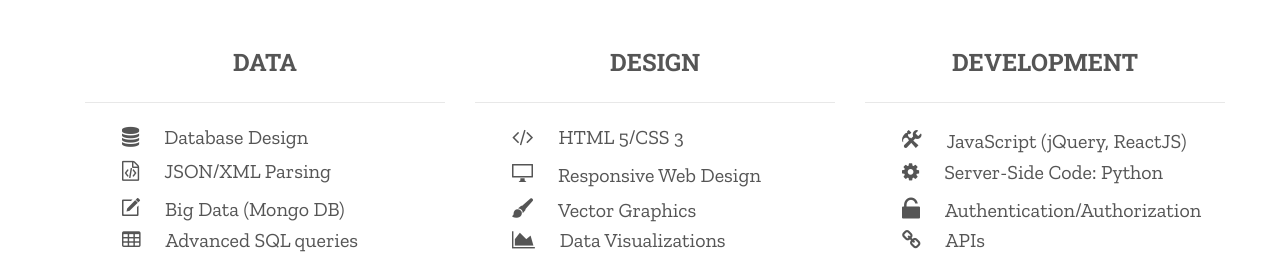
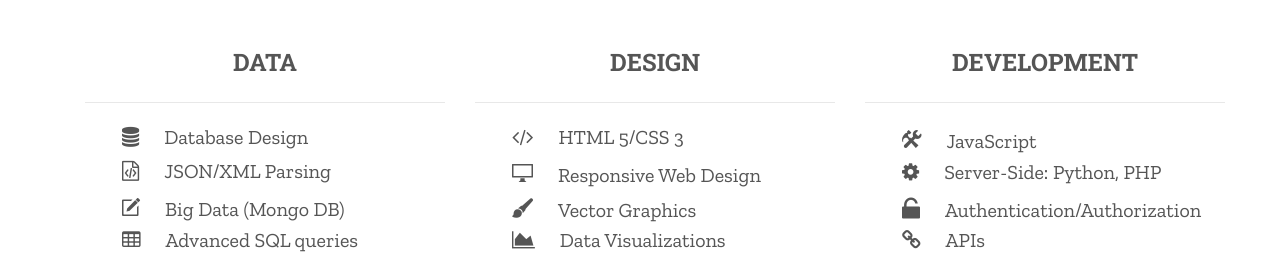
Before and after one commit to cjwhite137/My-Portfolio, a plain HTML site: page index.html in a window 1280 px wide. Shown: the part 1156-1410 px from the top of the page. Drawn offline with nearby package versions, Linux system fonts and the light colour scheme; some packages are replaced by stand-ins of ours; some icons are missing; files whose address does not match are found by name.

Commit message:
Add files via upload

```diff
--- a/index.html
+++ b/index.html
@@ -114,8 +114,8 @@
                         </div>
                         <div class="desc-box">
                         	<ul>
-                            	<li><i class="ion-settings icon"></i>JavaScript (jQuery, ReactJS)</li>
-                                <li><i class="fa fa-cog icon" aria-hidden="true"></i>Server-Side Code: Python</li>
+                            	<li><i class="ion-settings icon"></i>JavaScript</li>
+                                <li><i class="fa fa-cog icon" aria-hidden="true"></i>Server-Side: Python, PHP</li>
                                 <li><i class="ion-unlocked icon"></i>Authentication/Authorization</li>
                                 <li><i class="fa fa-link icon" aria-hidden="true"></i>APIs</li>
                                 <li><i class="fa fa-server icon"></i>Linux Server Configuration</li>
```
Also changed, not shown: Portfolio Section.JPG (added).
